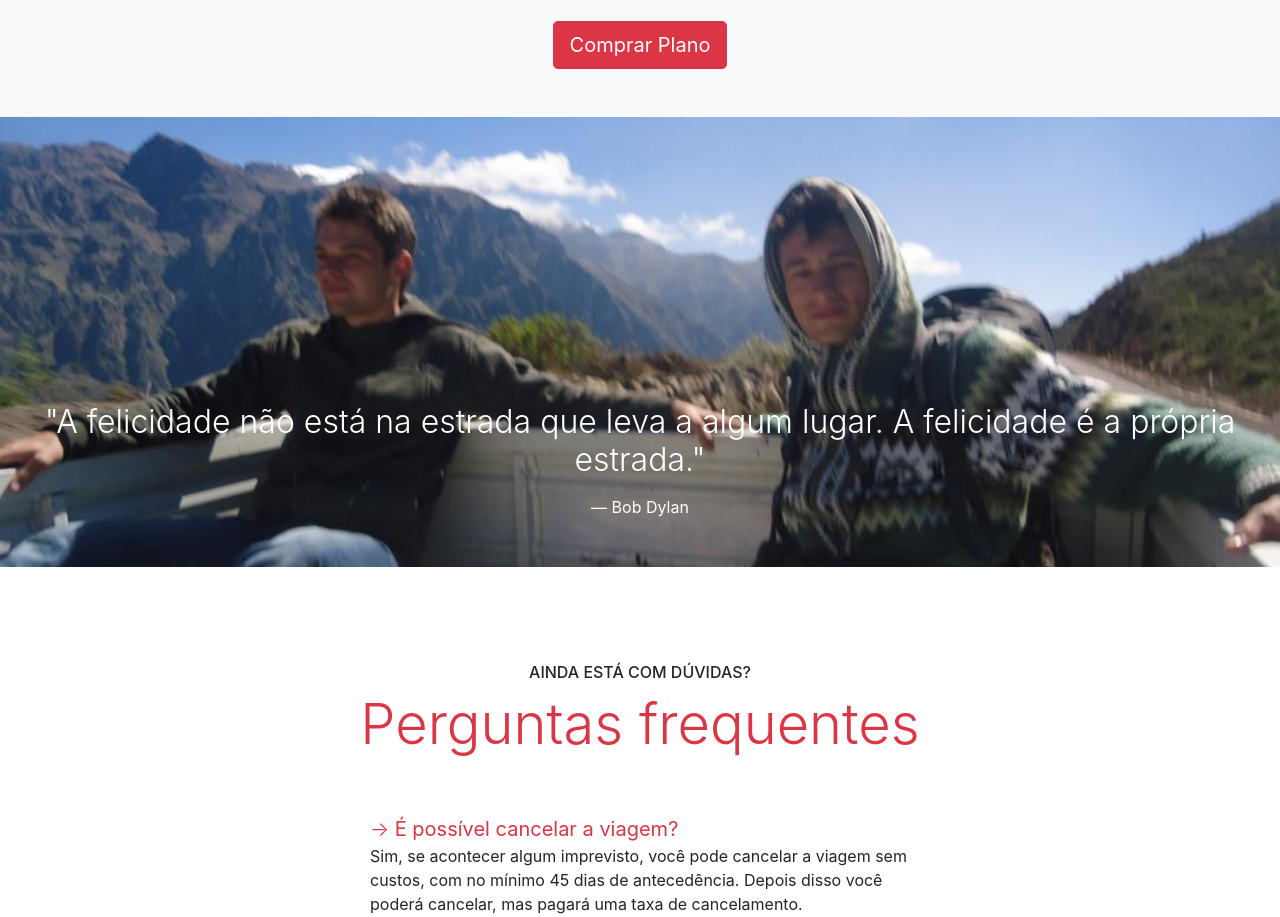
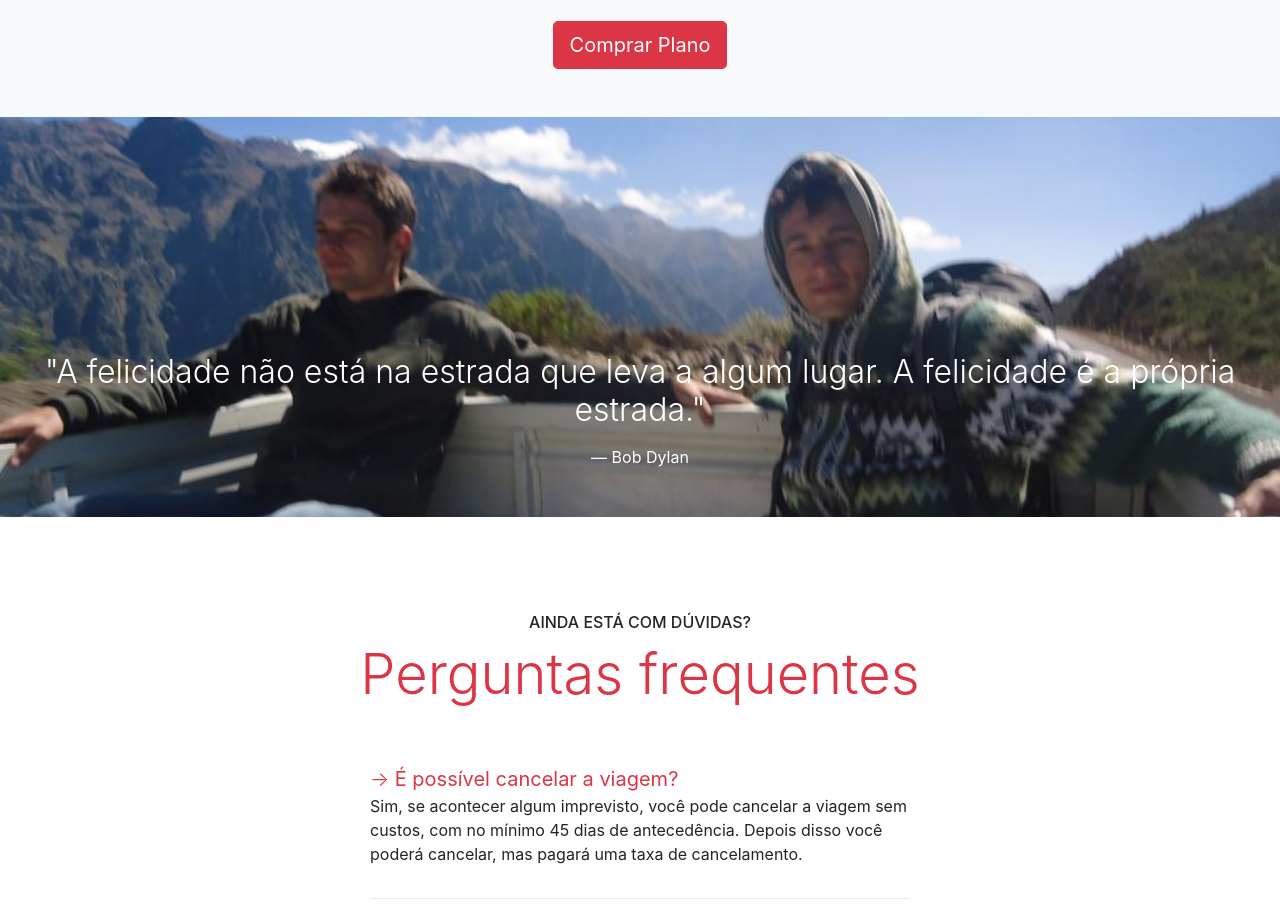
Before and after one commit to Diego-Azevedo/Pagina_Web-Nicetrip, a plain HTML site: page index.html in a window 1280 px wide. Shown: the part 1222-2139 px from the top of the page. Drawn offline with nearby package versions, Linux system fonts and the light colour scheme; a script that the page names is missing.

Commit message:
Update style.css

```diff
--- a/css/style.css
+++ b/css/style.css
@@ -10,7 +10,7 @@ body {
 #home-quote {
   background: url('../image/blockquote2.jpg') center center;
   background-size: cover;
-  min-height: 450px;
+  min-height: 400px;
 
 }
 
```
